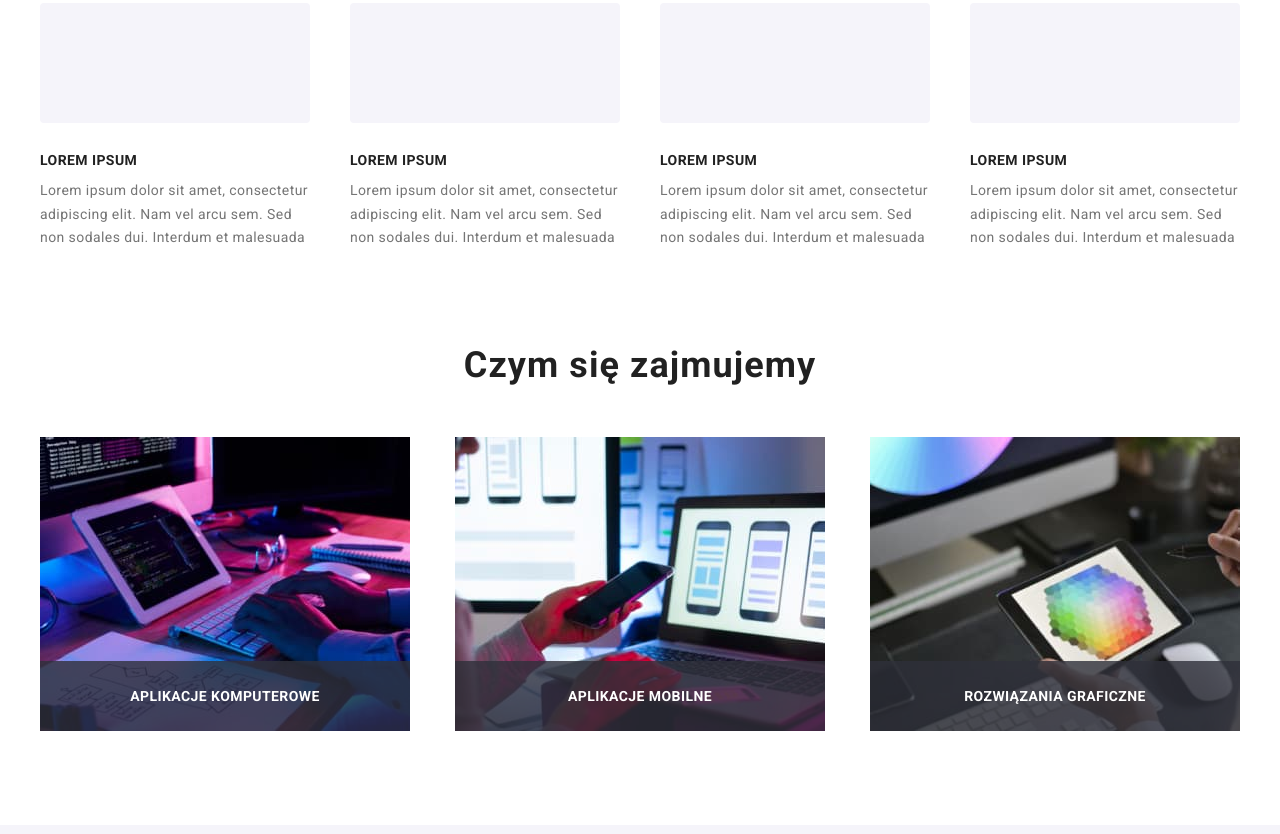
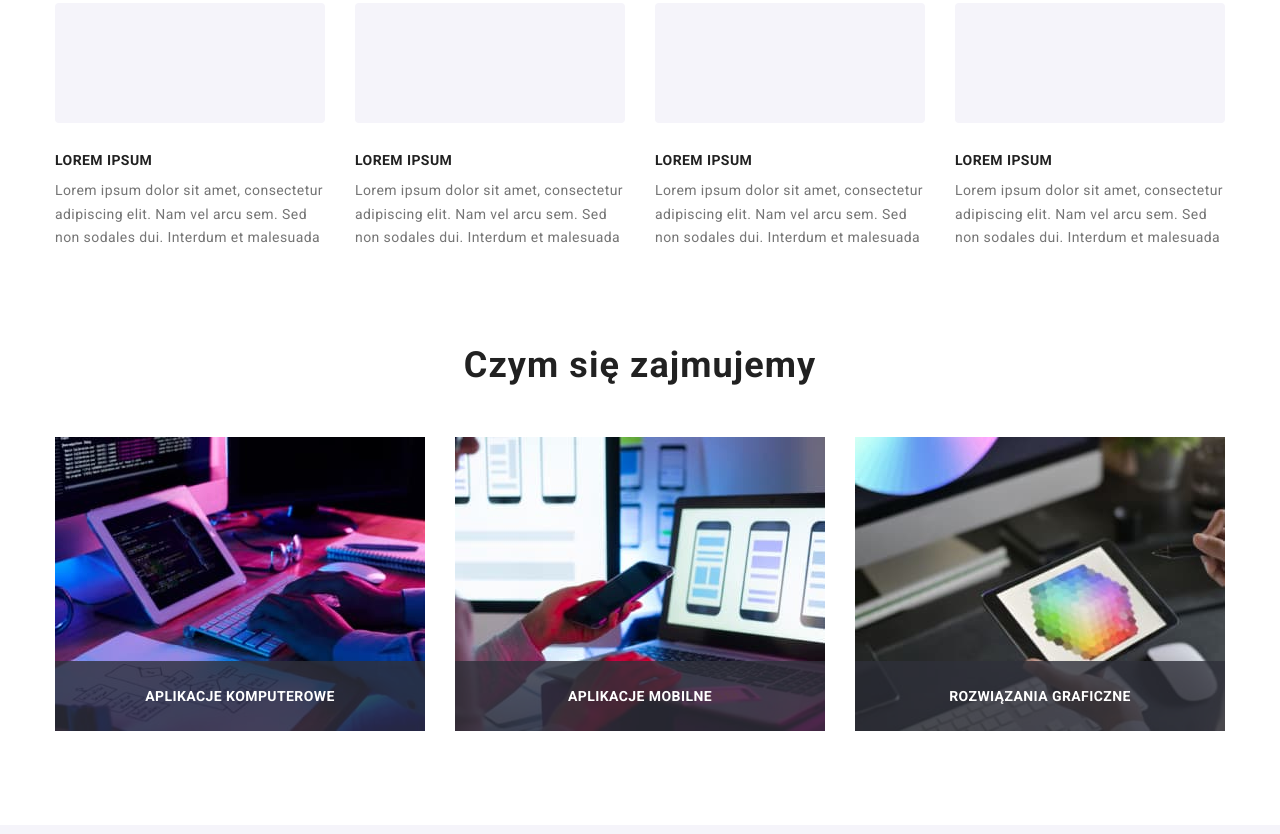
Before and after one commit to Astrix1234/goit-markup-hw-08, a plain HTML site: page index.html in a window 1280 px wide. Shown: the part 778-1612 px from the top of the page. Drawn offline with nearby package versions, Linux system fonts and the light colour scheme.

Commit message:
padding container for desktop

```diff
--- a/sass/components/_clients-logos.scss
+++ b/sass/components/_clients-logos.scss
@@ -6,6 +6,5 @@
 @media #{$desktop} {
   .clients-logos {
     flex-wrap: nowrap;
-    gap: 36px;
   }
 }
--- a/sass/components/_global-styles.scss
+++ b/sass/components/_global-styles.scss
@@ -17,7 +17,5 @@
 @media #{$desktop} {
   .container {
     max-width: 1200px;
-    padding-left: 0;
-    padding-right: 0;
   }
 }
--- a/sass/components/_lorem.scss
+++ b/sass/components/_lorem.scss
@@ -42,7 +42,6 @@
   .lorem {
     flex-wrap: nowrap;
     flex-direction: row;
-    gap: 40px;
     margin-bottom: 94px;
     &__logo {
       max-width: 270px;
--- a/sass/components/_product-grid.scss
+++ b/sass/components/_product-grid.scss
@@ -13,6 +13,5 @@
   .product-grid {
     flex-direction: row;
     flex-wrap: wrap;
-    gap: 45px;
   }
 }
--- a/sass/components/_team.scss
+++ b/sass/components/_team.scss
@@ -13,6 +13,5 @@
   .team {
     flex-wrap: nowrap;
     flex-direction: row;
-    gap: 40px;
   }
 }
--- a/sass/components/_work.scss
+++ b/sass/components/_work.scss
@@ -4,7 +4,7 @@
 @media #{$desktop} {
   .work {
     display: flex;
-    gap: 45px;
+    gap: 30px;
 
     &__item {
       position: relative;
```
Also changed, not shown: css/main.min.css, 1 other file.
